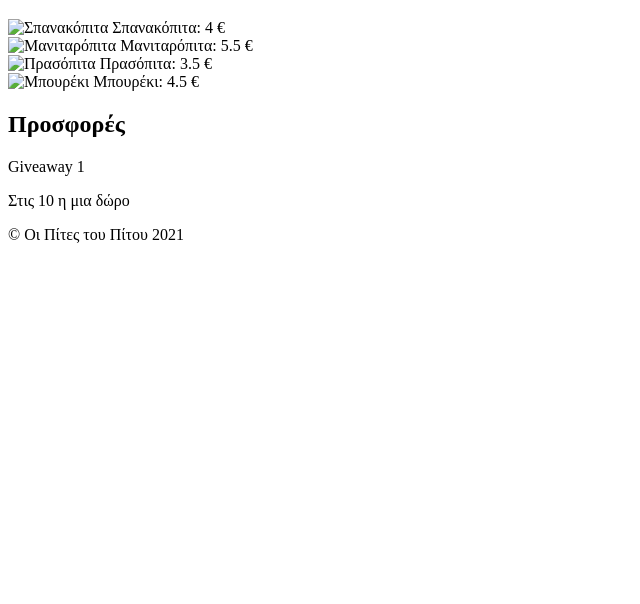
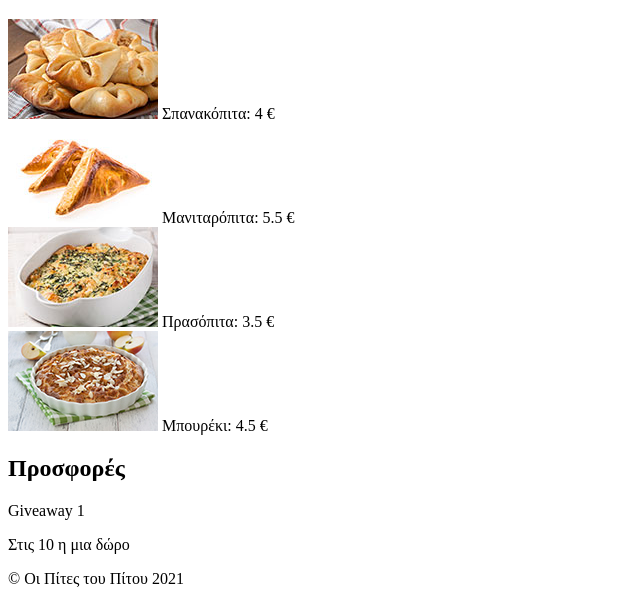
Before and after one commit to lorrs/lorrs.github.io, a plain HTML site: page pies.html in a window 1280 px wide. Shown: the part 216-820 px from the top of the page, without its empty margins (0-640 px from the left). Drawn offline with Linux system fonts and the light colour scheme.

Commit message:
Update pies.html

```diff
--- a/pies.html
+++ b/pies.html
@@ -29,22 +29,22 @@
     <h1> Οι Πίτες μας! </h1>
     <article>
       <tr>
-        <td><img src="../images/spanakopita.jpg" alt="Σπανακόπιτα"></td>
+        <td><img src="spanakopita.jpg" alt="Σπανακόπιτα"></td>
         <td>Σπανακόπιτα: </td>
         <td>4 €</td>
       </tr><br />
       <tr>
-        <td><img src="../images/manitaropita.jpg" alt="Μανιταρόπιτα"> </td>
+        <td><img src="manitaropita.jpg" alt="Μανιταρόπιτα"> </td>
         <td>Μανιταρόπιτα:</td>
         <td>5.5 €</td>
       </tr><br />
       <tr>
-        <td><img src="../images/prasopita.jpg" alt="Πρασόπιτα"></td>
+        <td><img src="/prasopita.jpg" alt="Πρασόπιτα"></td>
         <td>Πρασόπιτα:</td>
         <td>3.5 €</td>
       </tr><br />
       <tr>
-        <td><img src="../images/boureki.jpg" alt="Μπουρέκι"></td>
+        <td><img src="/boureki.jpg" alt="Μπουρέκι"></td>
         <td>Μπουρέκι:</td>
         <td>4.5 €</td>
       </tr><br />
```
